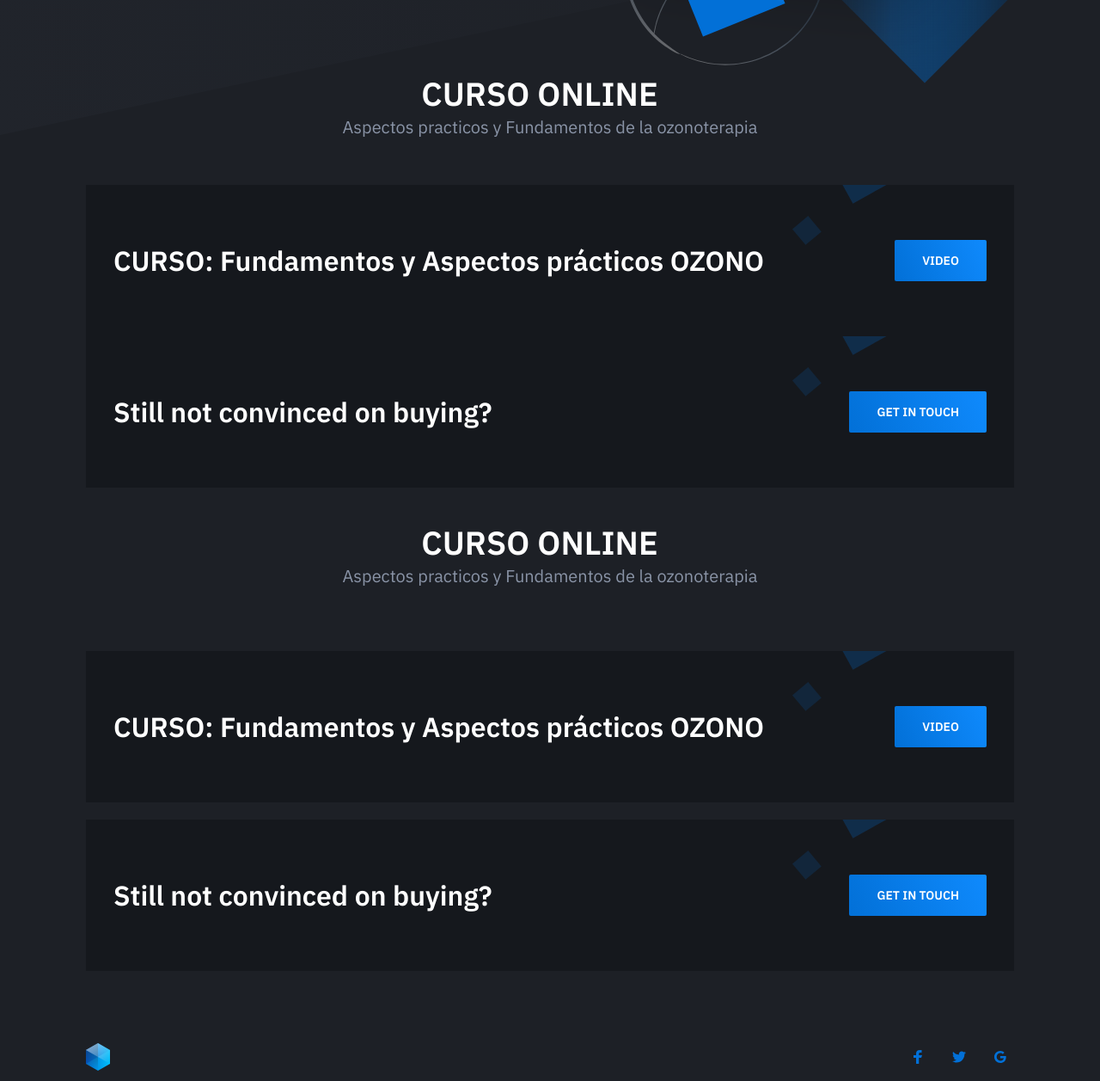
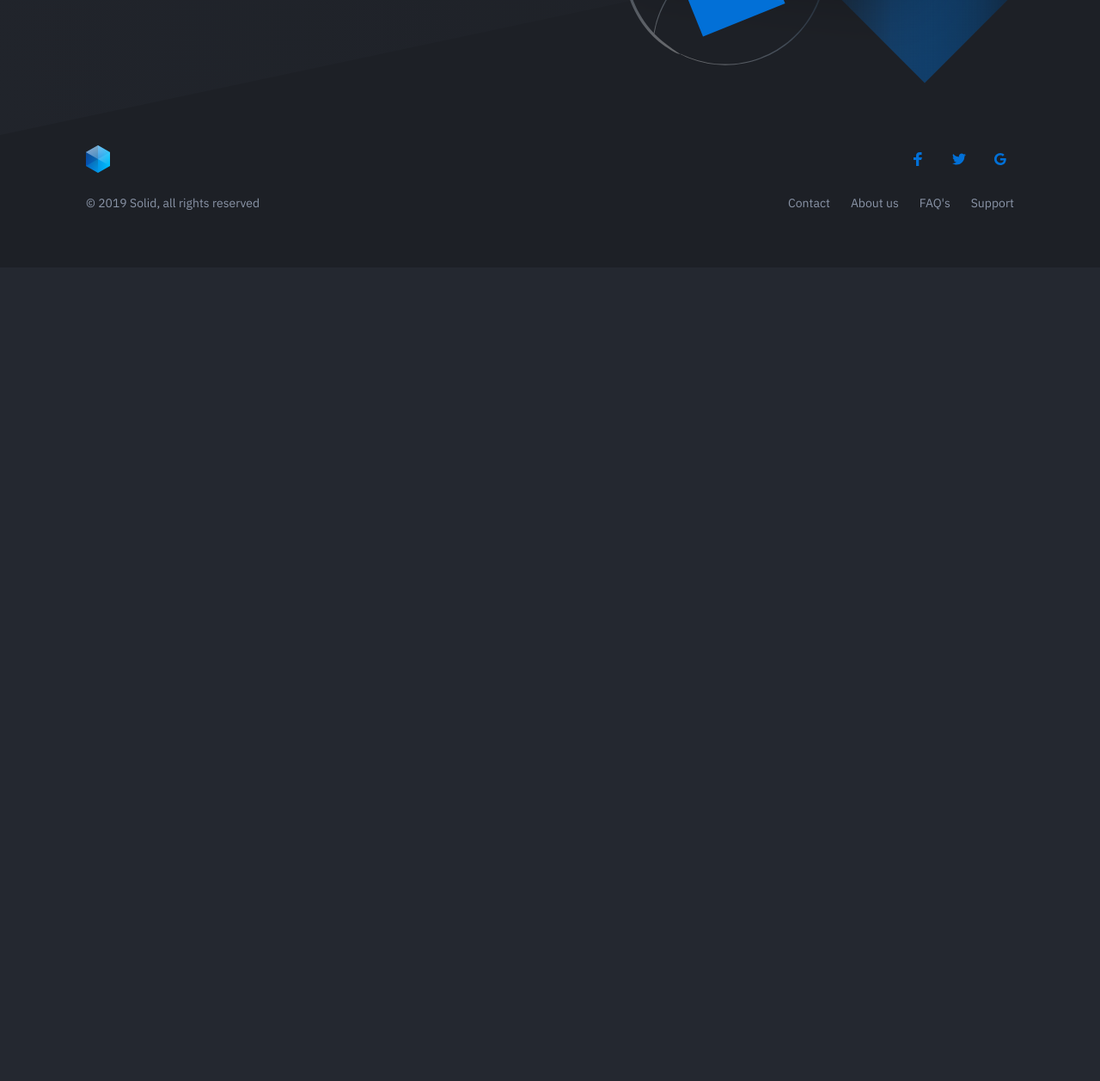
Before and after one commit to suglugr/acmerein, a plain HTML site: page index.html in a window 1280 px wide. Shown: the part 543-1800 px from the top of the page at 86% size. After the commit the page ends 854 px from the top, so only its background shows below. Drawn offline with nearby package versions, Linux system fonts and the light colour scheme.

Commit message:
Primer curso listo videos arriba

```diff
--- a/index.html
+++ b/index.html
@@ -34,7 +34,7 @@
 	                        <h1 class="hero-title mt-0">ACMEREIN</h1>
 
 	                        <p class="hero-paragraph">Academia de Medicina Regenerativa e integrativa</p>
-	                        <div class="hero-cta"><a class="button button-primary" href="#">Proximos cursos</a><a class="button" href="#">Recursos academicos</a></div>
+	                        <div class="hero-cta"><a class="button button-primary" href="#">Proximos cursos</a><a class="button" href="cursos.html">Recursos academicos</a></div>
 						</div>
 						<div class="hero-figure anime-element">
 							<svg class="placeholder" width="528" height="396" viewBox="0 0 528 396">
@@ -55,67 +55,6 @@
                 </div>
             </section>
 
-            <section class= " cta section">
-                <div class="pricing-header text-center">
-                    <h2 class="section-title mt-0">CURSO ONLINE </h2>
-                    <p class="section-paragraph mb-0">Aspectos practicos y Fundamentos de la ozonoterapia</p>
-                </div>
-            </section>
-
-
-            <section class="cta section">
-				<div class="container">
-					<div class="cta-inner section-inner">
-						<h3 class="section-title mt-0">CURSO: Fundamentos y Aspectos prácticos OZONO
-                        </h3>
-						<div class="cta-cta">
-							<a class="button button-primary button-wide-mobile" href="#">video</a>
-						</div>
-					</div>
-				</div>
-			</section>
-
-            <section class="cta section">
-				<div class="container">
-					<div class="cta-inner section-inner">
-						<h3 class="section-title mt-0">Still not convinced on buying?</h3>
-						<div class="cta-cta">
-							<a class="button button-primary button-wide-mobile" href="#">Get in touch</a>
-						</div>
-					</div>
-				</div>
-			</section>
-
-            <section class= " cta section" style="padding-top: 2em;">
-                <div class="pricing-header text-center">
-                    <h2 class="section-title mt-0">CURSO ONLINE </h2>
-                    <p class="section-paragraph mb-0">Aspectos practicos y Fundamentos de la ozonoterapia</p>
-                </div>
-            </section>
-
-
-            <section class="cta section" style="padding-top: 1em;">
-				<div class="container">
-					<div class="cta-inner section-inner">
-						<h3 class="section-title mt-0">CURSO: Fundamentos y Aspectos prácticos OZONO
-                        </h3>
-						<div class="cta-cta">
-							<a class="button button-primary button-wide-mobile" href="#">video</a>
-						</div>
-					</div>
-				</div>
-			</section>
-
-            <section class="cta section" style="padding-top: 1em;">
-				<div class="container">
-					<div class="cta-inner section-inner">
-						<h3 class="section-title mt-0">Still not convinced on buying?</h3>
-						<div class="cta-cta">
-							<a class="button button-primary button-wide-mobile" href="#">Get in touch</a>
-						</div>
-					</div>
-				</div>
-			</section>
 
 
         </main>
```
Also changed, not shown: cursos.html (+6 -3 lines).
